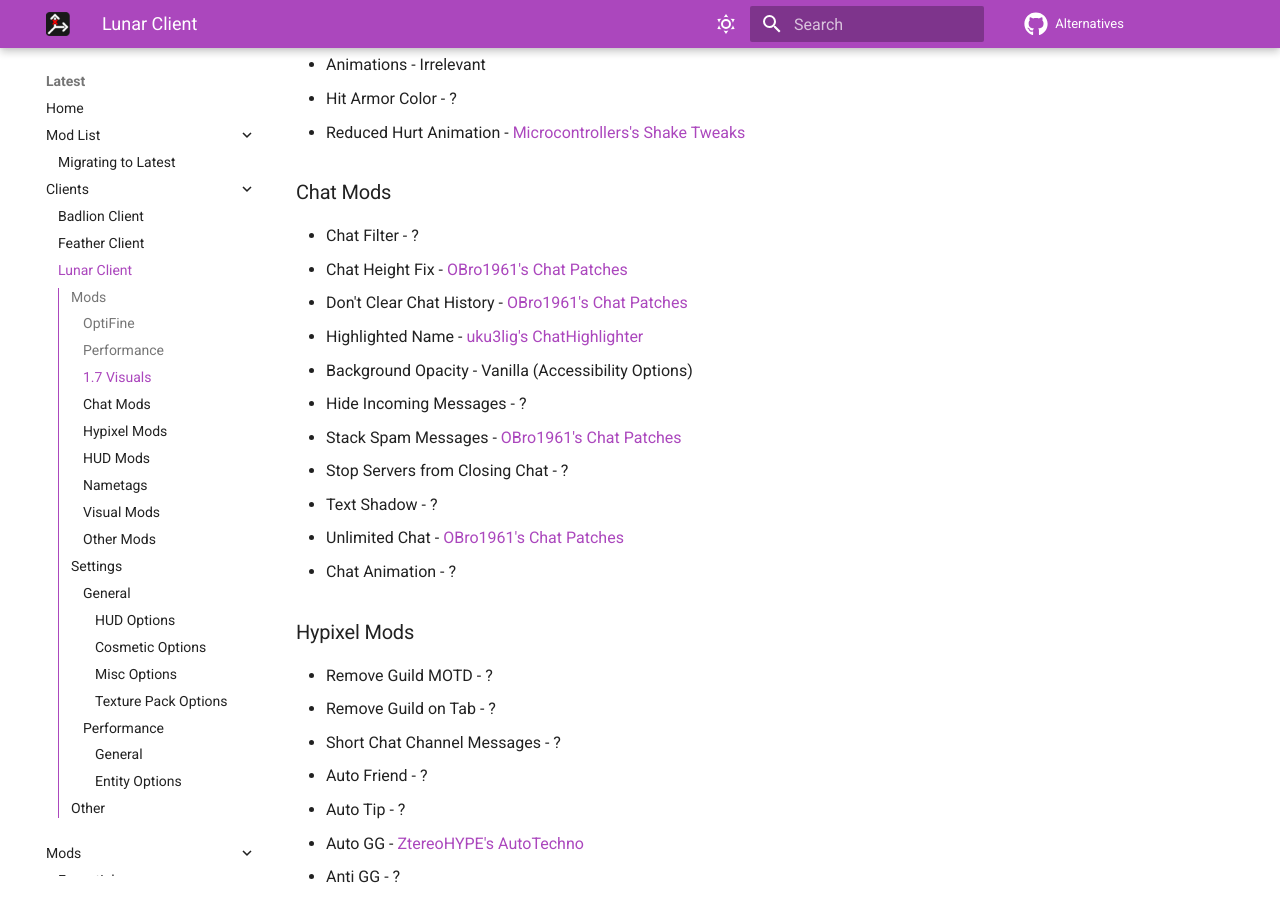
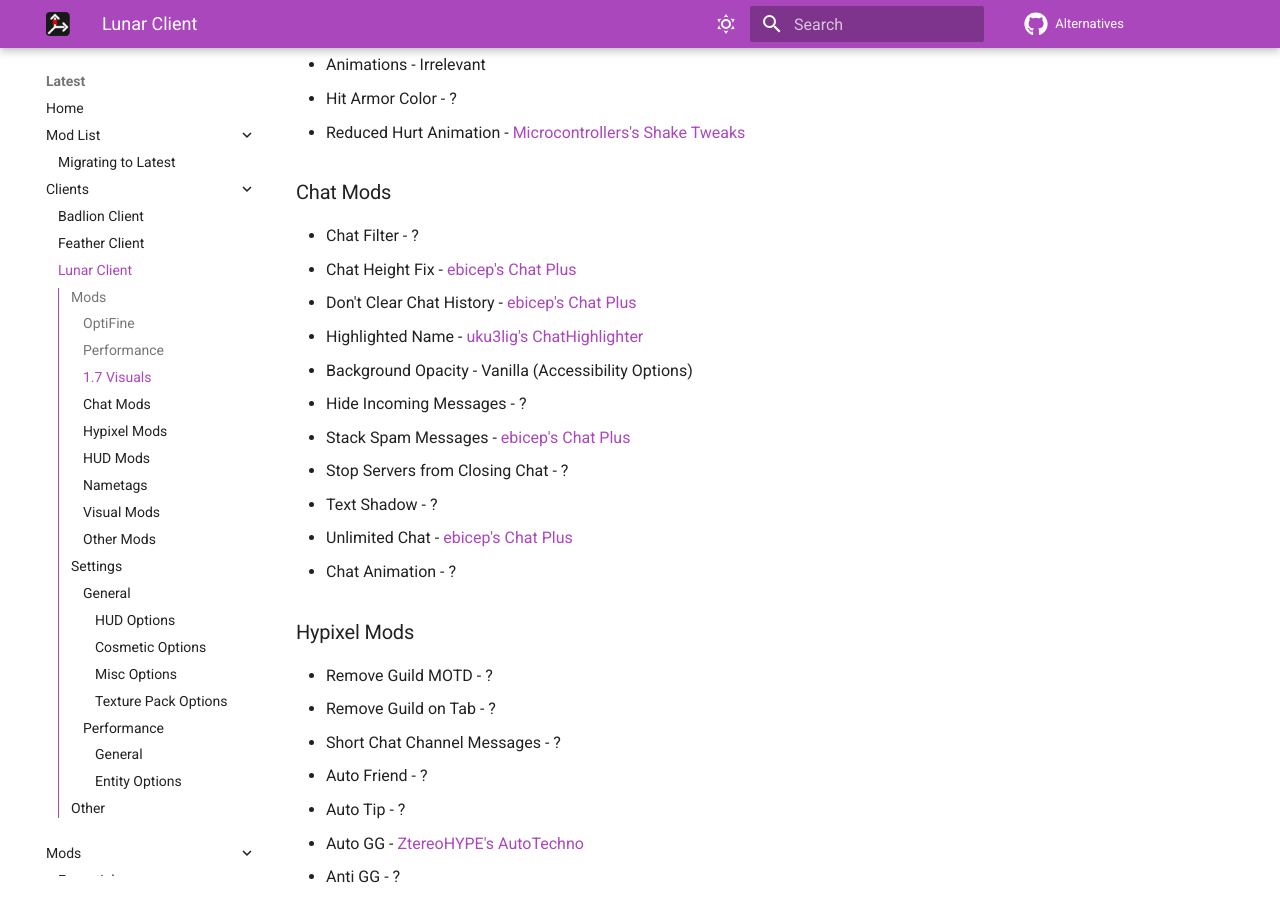
Before and after one commit to MicrocontrollersDev/Alternatives, an MkDocs documentation site: the page built from docs/latest/lunar.md, in a window 1280 px wide and 900 px high, scrolled down 705 px. Built offline with MkDocs 1.6.1 and Material for MkDocs 9.7.7, drawn with Linux system fonts in a browser that asks for light colours; comment, search, counter and statistics services are not loaded.

Commit message:
replace chat patches with chat plus

```diff
--- a/docs/latest/lunar.md
+++ b/docs/latest/lunar.md
@@ -25,15 +25,15 @@
 ### Chat Mods
 
 * Chat Filter - ?
-* Chat Height Fix - [OBro1961's Chat Patches](https://modrinth.com/mod/chatpatches)
-* Don't Clear Chat History - [OBro1961's Chat Patches](https://modrinth.com/mod/chatpatches)
+* Chat Height Fix - [ebicep's Chat Plus](https://modrinth.com/mod/chat-plus)
+* Don't Clear Chat History - [ebicep's Chat Plus](https://modrinth.com/mod/chat-plus)
 * Highlighted Name - [uku3lig's ChatHighlighter](https://modrinth.com/mod/chathighlighter)
 * Background Opacity - Vanilla (Accessibility Options)
 * Hide Incoming Messages - ?
-* Stack Spam Messages - [OBro1961's Chat Patches](https://modrinth.com/mod/chatpatches)
+* Stack Spam Messages - [ebicep's Chat Plus](https://modrinth.com/mod/chat-plus)
 * Stop Servers from Closing Chat - ?
 * Text Shadow - ?
-* Unlimited Chat - [OBro1961's Chat Patches](https://modrinth.com/mod/chatpatches)
+* Unlimited Chat - [ebicep's Chat Plus](https://modrinth.com/mod/chat-plus)
 * Chat Animation - ?
 
 ### Hypixel Mods
```
Also changed, not shown: docs/latest/badlion.md (+2 -2 lines), docs/latest/essential.md (+1 -1 lines), docs/latest/feather.md (+2 -2 lines).
